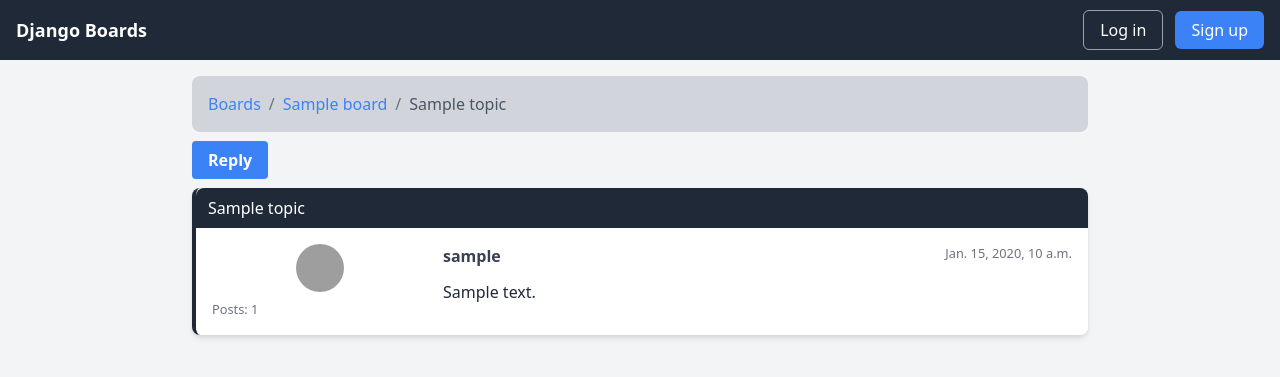
After one commit to HarishV14/ForumApp, a Django app: page /boards/1/topics/1 in a window 1280 px wide. The commit adds this page. Shown: the top 377 px of the page. Run offline with Django 5.2, Linux system fonts and the light colour scheme; tables that the repository leaves empty hold one stand-in row (values such as "Sample post"); some libraries are stand-ins or nearby versions; grey boxes are pictures that could not be loaded.

Commit message:
Added Reply functionality ad permission and django orm

```diff
--- a/ForumApp/settings.py
+++ b/ForumApp/settings.py
@@ -38,6 +38,7 @@
     "django.contrib.messages",
     "django.contrib.staticfiles",
     'widget_tweaks',
+    'django_gravatar',
     'accounts',
     'boards',
 ]
--- a/ForumApp/urls.py
+++ b/ForumApp/urls.py
@@ -33,7 +33,10 @@
     path('reset/done/',auth_views.PasswordResetCompleteView.as_view(),name='password_reset_complete'),
     path('password_change/',auth_views.PasswordChangeView.as_view(),name='password_change'),
     path('password_change/done/',auth_views.PasswordChangeDoneView.as_view(),name='password_change_done'),
+
     path('boards/<int:pk>',views.board_topics,name="board_topics"),
     path('boards/<int:pk>/new',views.new_topic,name="new_topic"),
+    path('boards/<int:pk>/topics/<int:topic_pk>',views.topic_posts,name="topic_posts"),
+    path('boards/<int:pk>/topics/<int:topic_pk>/reply',views.reply_topic,name="reply_topic"),
     path("admin/", admin.site.urls),
 ]
--- a/boards/models.py
+++ b/boards/models.py
@@ -1,5 +1,6 @@
 from django.db import models
 from django.contrib.auth.models import User
+from django.utils.text import Truncator
 
 
 class Board(models.Model):
@@ -9,13 +10,22 @@
     def __str__(self):
         return self.name
 
+    def get_posts_count(self):
+        return Post.objects.filter(topic__board=self).count()
+
+    def get_last_post(self):
+        return Post.objects.filter(topic__board=self).order_by('-created_at').first()
+
 
 class Topic(models.Model):
     subject = models.CharField(max_length=255)
     last_updated = models.DateTimeField(auto_now_add=True)
     board = models.ForeignKey(Board, related_name='topics',on_delete=models.CASCADE)
     starter = models.ForeignKey(User, related_name='topics',on_delete=models.CASCADE)
+    views = models.PositiveIntegerField(default=0)
 
+    def __str__(self):
+        return self.subject
 
 class Post(models.Model):
     message = models.TextField(max_length=4000)
@@ -24,3 +34,7 @@
     updated_at = models.DateTimeField(null=True)
     created_by = models.ForeignKey(User, related_name='posts',on_delete=models.CASCADE)
     updated_by = models.ForeignKey(User, null=True, related_name='+',on_delete=models.CASCADE)
+
+    def __str__(self):
+        truncated_message = Truncator(self.message)
+        return truncated_message.chars(30)
--- /dev/null
+++ b/boards/templatetags/gravatar.py
@@ -0,0 +1,12 @@
+import hashlib
+from urllib.parse import urlencode
+from django import template
+
+register = template.Library()
+
+@register.filter
+def gravatar(user, size=50):
+    """Returns a Gravatar URL for the given user."""
+    email_hash = hashlib.md5(user.email.lower().encode('utf-8')).hexdigest()
+    params = urlencode({'d': 'mm', 's': str(size)})
+    return f"https://www.gravatar.com/avatar/{email_hash}?{params}"
--- a/boards/views.py
+++ b/boards/views.py
@@ -1,8 +1,10 @@
 from django.shortcuts import render,get_object_or_404,redirect
-from .forms import NewTopicForm
+from .forms import NewTopicForm,PostForm
 from django.http import HttpResponse
-from .models import Board,Post
+from .models import Board,Post,Topic
 from django.contrib.auth.models import User
+from django.contrib.auth.decorators import login_required
+from django.db.models import Count
 
 
 def home(request):
@@ -12,26 +14,48 @@
 
 def board_topics(request, pk):
     board = get_object_or_404(Board, pk=pk)
-    return render(request, 'topics.html', {'board': board})
+    topics = board.topics.order_by('-last_updated').annotate(replies=Count('posts') - 1)
+    return render(request, 'topics.html', {'board': board,'topics': topics})
 
-
+@login_required
 def new_topic(request, pk):
     board = get_object_or_404(Board, pk=pk)
-    user = User.objects.first()  # TODO: get the currently logged in user
     if request.method == 'POST':
         form = NewTopicForm(request.POST)
         if form.is_valid():
             topic = form.save(commit=False)   # This saves only the 'subject' from the form
             topic.board = board  # Set the board instance
-            topic.starter = user
+            topic.starter = request.user
             topic.save()
             post = Post.objects.create(
                 # This gets the message field from the form we cannot acess by the topic because not intergrated with topic model
                 message=form.cleaned_data.get('message'),
                 topic=topic,
-                created_by=user
+                created_by=request.user
             )
-            return redirect('board_topics', pk=board.pk)
+            return redirect('topic_posts', pk=pk, topic_pk=topic.pk)
     else:
         form = NewTopicForm()
     return render(request, 'new_topic.html', {'form': form, 'board': board})
+
+
+def topic_posts(request, pk, topic_pk):
+    topic = get_object_or_404(Topic, board__pk=pk, pk=topic_pk)
+    topic.views += 1
+    topic.save()
+    return render(request, 'topic_posts.html', {'topic': topic})
+
+@login_required
+def reply_topic(request, pk, topic_pk):
+    topic = get_object_or_404(Topic, board__pk=pk, pk=topic_pk)
+    if request.method == 'POST':
+        form = PostForm(request.POST)
+        if form.is_valid():
+            post = form.save(commit=False)
+            post.topic = topic
+            post.created_by = request.user
+            post.save()
+            return redirect('topic_posts', pk=pk, topic_pk=topic_pk)
+    else:
+        form = PostForm()
+    return render(request, 'reply_topic.html', {'topic': topic, 'form': form})
--- a/templates/includes/form.html
+++ b/templates/includes/form.html
@@ -10,6 +10,7 @@
 {% endif %}
 
 {% for field in form %}
+
 <div class="mb-4">
     <label class="block text-gray-700 text-sm font-bold mb-2" for="{{ field.id_for_label }}">
         {{ field.label }}
--- a/templates/registration/login.html
+++ b/templates/registration/login.html
@@ -9,6 +9,7 @@
             <h3 class="text-lg font-semibold mb-4">Log in</h3>
             <form method="post" novalidate>
                 {% csrf_token %}
+                <input type="hidden" name="next" value="{{ next }}">
                 {% include 'includes/form.html' %}
                 <button type="submit" class="w-full bg-blue-500 text-white py-2 rounded-lg hover:bg-blue-600 focus:outline-none">Login</button>
             </form>
--- /dev/null
+++ b/templates/topic_posts.html
@@ -0,0 +1,56 @@
+{% extends 'base.html' %}
+
+{% block title %}{{ topic.subject }}{% endblock %}
+{% load gravatar %}
+{% block breadcrumb %}
+<li class="inline-block">
+    <a href="{% url 'home' %}" class="text-blue-500 hover:text-blue-700">Boards</a>
+</li>
+<span class="mx-2 text-gray-500">/</span>
+<li class="inline-block">
+    <a href="{% url 'board_topics' topic.board.pk %}" class="text-blue-500 hover:text-blue-700">{{ topic.board.name }}</a>
+</li>
+<span class="mx-2 text-gray-500">/</span>
+<li class="inline-block">
+    {{ topic.subject }}
+</li>
+{% endblock %}
+
+{% block content %}
+
+<div class="mb-4">
+    <a href="{% url 'reply_topic' topic.board.pk topic.pk %}"
+        class="bg-blue-500 hover:bg-blue-700 text-white font-bold py-2 px-4 rounded" role="button">Reply</a>
+</div>
+
+{% for post in topic.posts.all %}
+<div class="mb-4 shadow-md rounded-lg {% if forloop.first %}border-l-4 border-gray-800{% endif %}">
+    {% if forloop.first %}
+    <div class="bg-gray-800 text-white py-2 px-3 rounded-t-lg">{{ topic.subject }}</div>
+    {% endif %}
+    <div class="p-4 bg-white rounded-b-lg">
+        <div class="flex">
+            <div class="w-1/4">
+                <img src="{{ post.created_by|gravatar }}" alt="{{ post.created_by.username }}" class="w-12 h-12 rounded-full mx-auto">
+
+                <small class="block text-gray-500 mt-2">Posts: {{ post.created_by.posts.count }}</small>
+            </div>
+            <div class="w-3/4 pl-4">
+                <div class="flex justify-between mb-3">
+                    <strong class="text-gray-700">{{ post.created_by.username }}</strong>
+                    <small class="text-gray-500">{{ post.created_at }}</small>
+                </div>
+                <p class="text-gray-800">{{ post.message }}</p>
+                {% if post.created_by == user %}
+                <div class="mt-3">
+                    <a href="#" class="bg-blue-500 hover:bg-blue-700 text-white text-sm font-bold py-1 px-3 rounded"
+                        role="button">Edit</a>
+                </div>
+                {% endif %}
+            </div>
+        </div>
+    </div>
+</div>
+{% endfor %}
+
+{% endblock %}
```
Also changed, not shown: boards/forms.py (+6 -1 lines), boards/tests/test_view_board_topics.py (added, +32 -0 lines), boards/tests/test_view_home.py (added, +23 -0 lines), boards/tests/test_view_new_topic.py (added, +91 -0 lines), boards/tests/test_view_reply_topic.py (added, +91 -0 lines), boards/tests/test_view_topic_posts.py (added, +23 -0 lines), boards/tests/test_views.py (deleted, +0 -128 lines), templates/home.html (+21 -3 lines), templates/reply_topic.html (added, +48 -0 lines), templates/topics.html (+4 -4 lines), boards/migrations/0002_topic_views.py (added).
